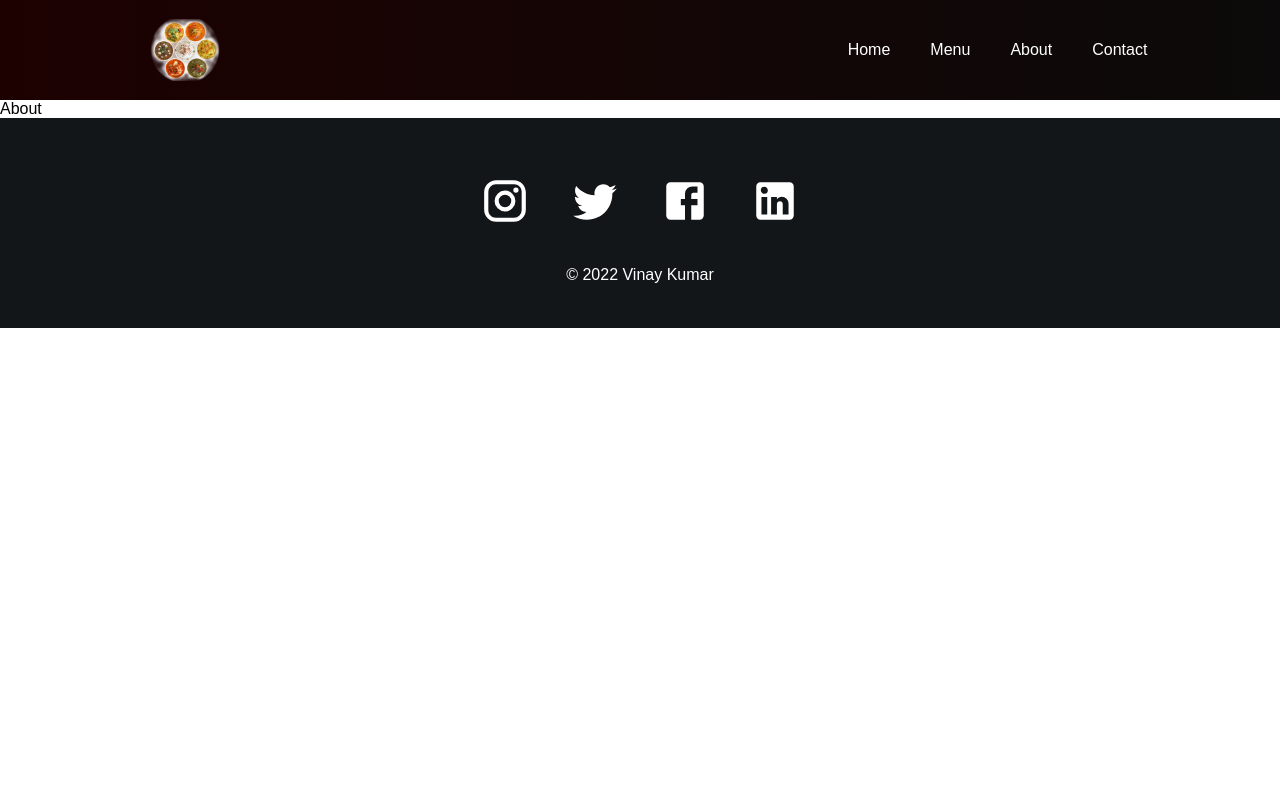
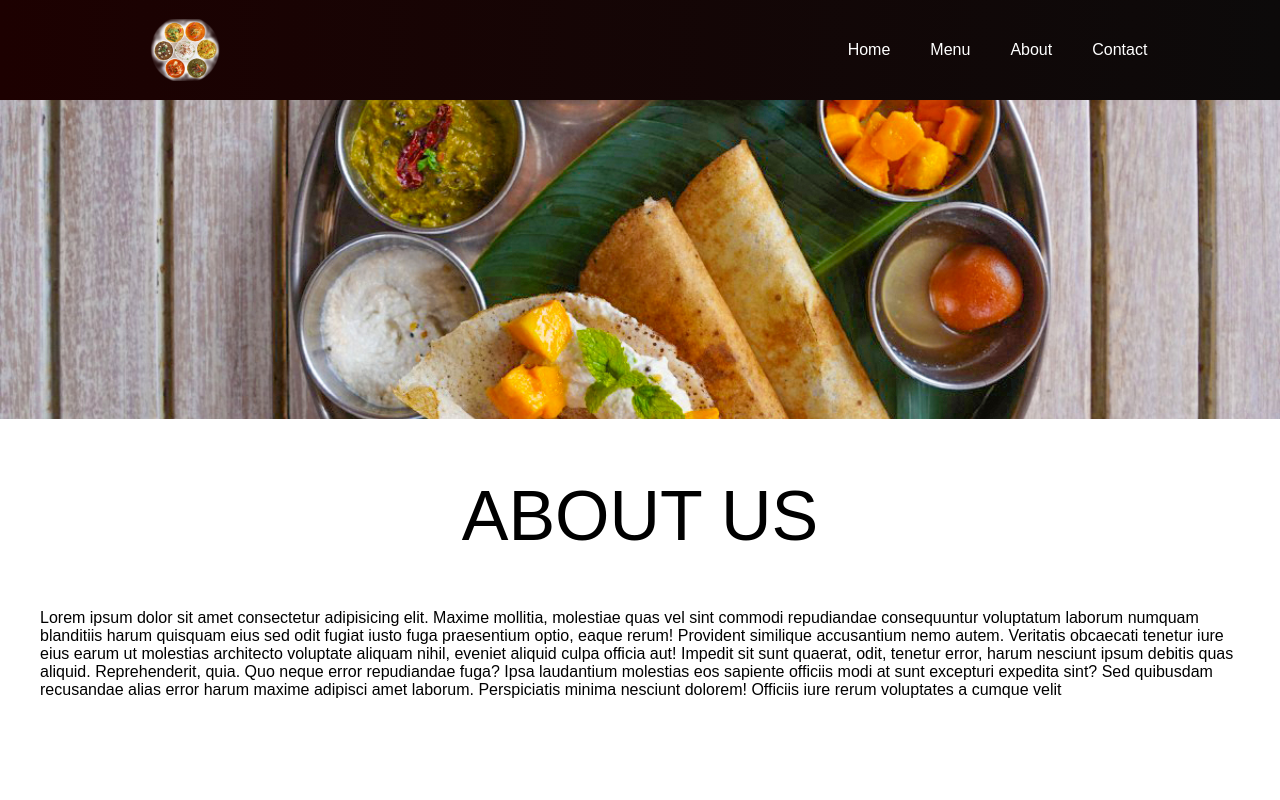
Before and after one commit to vinaykumar785557/food-order-react, a React (Create React App) app: page /about in a window 1280 px wide. Shown: the top 800 px of the page. Built offline with nearby package versions, Linux system fonts and the light colour scheme.

Commit message:
about page is completed along with styling

```diff
--- a/src/pages/About.js
+++ b/src/pages/About.js
@@ -1,9 +1,32 @@
-import React from 'react'
-
+import React from 'react';
+import AboutImage from '../assets/masala.jpg';
+import '../styles/About.css'
 function About() {
-  return (
-    <div>About</div>
-  )
+	return (
+		<div className='about'>
+			<div
+				className='aboutTop'
+				style={{ backgroundImage: `url(${AboutImage})` }}></div>
+			<div className='aboutBottom'>
+				<h1> ABOUT US</h1>
+				<p>
+					Lorem ipsum dolor sit amet consectetur adipisicing elit. Maxime
+					mollitia, molestiae quas vel sint commodi repudiandae consequuntur
+					voluptatum laborum numquam blanditiis harum quisquam eius sed odit
+					fugiat iusto fuga praesentium optio, eaque rerum! Provident similique
+					accusantium nemo autem. Veritatis obcaecati tenetur iure eius earum ut
+					molestias architecto voluptate aliquam nihil, eveniet aliquid culpa
+					officia aut! Impedit sit sunt quaerat, odit, tenetur error, harum
+					nesciunt ipsum debitis quas aliquid. Reprehenderit, quia. Quo neque
+					error repudiandae fuga? Ipsa laudantium molestias eos sapiente
+					officiis modi at sunt excepturi expedita sint? Sed quibusdam
+					recusandae alias error harum maxime adipisci amet laborum.
+					Perspiciatis minima nesciunt dolorem! Officiis iure rerum voluptates a
+					cumque velit
+				</p>
+			</div>
+		</div>
+	);
 }
 
-export default About
+export default About;
--- /dev/null
+++ b/src/styles/About.css
@@ -0,0 +1,37 @@
+.about {
+	width: 100%;
+	height: 90vh;
+	display: flex;
+	flex-direction: column;
+}
+
+.aboutTop {
+	width: 100%;
+	height: 50%;
+	background-position: center;
+	background-repeat: no-repeat;
+	background-size: cover;
+	font-family: 'Gill Sans', 'Gill Sans MT', Calibri, 'Trebuchet MS', sans-serif;
+}
+
+.aboutBottom {
+	display: flex;
+	flex-direction: column;
+	height: 55%;
+	align-items: center;
+	margin-top: 50px;
+}
+
+.aboutBottom p {
+	width: 1200px;
+}
+
+.about .aboutBottom h1 {
+	font-weight: 400;
+	font-size: 70px;
+	color: black;
+	height: 30px;
+	display: flex;
+	justify-content: center;
+	transform: translateY(-40px);
+}
```
Also changed, not shown: src/styles/Contact.css (added).
